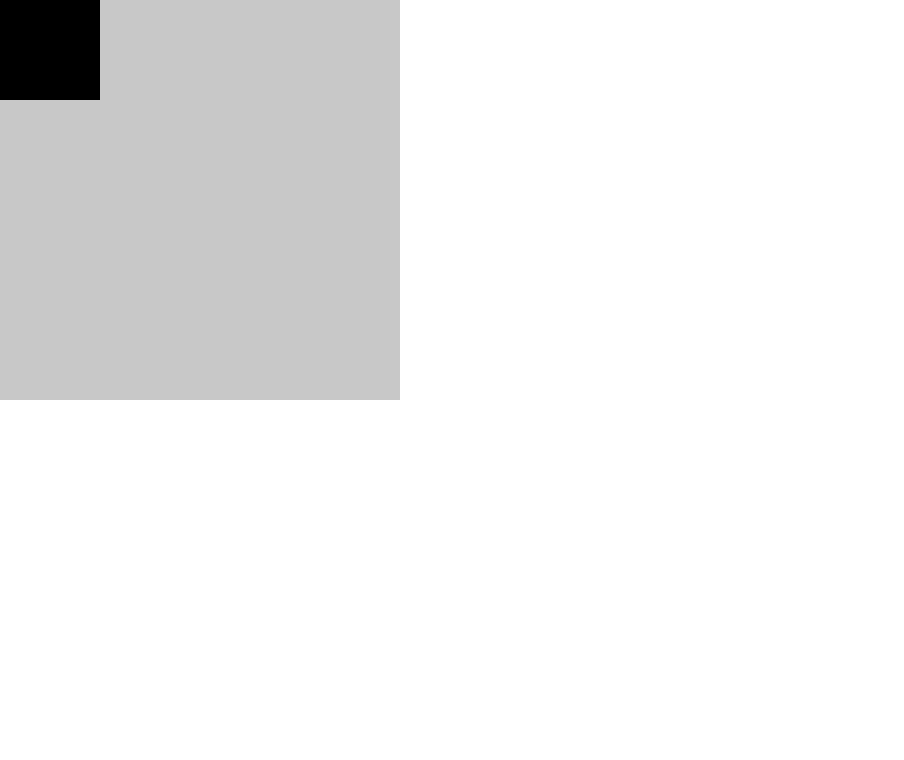
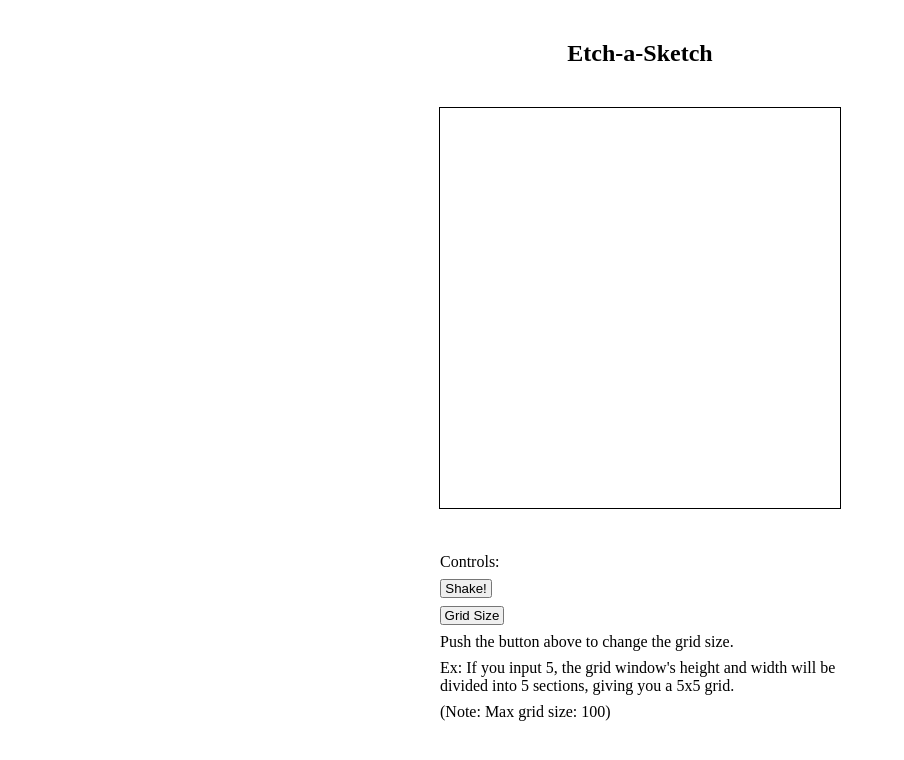
Before and after one commit to EldritchTiminy/odin-sketch, a plain HTML site: page index.html in a window 1280 px wide. Shown: the whole page, without its empty margins (0-904 px from the left). Drawn offline with Linux system fonts and the light colour scheme.

Commit message:
Etch-a-sketch is functional. Added reset button and grid size button. Both buttons functioning properly.

```diff
--- a/index.html
+++ b/index.html
@@ -6,8 +6,22 @@
     <link rel="stylesheet" href="./style.css">
   </head>
   <body>
+    <div class="header">
+      <h2>Etch-a-Sketch</h2>
+    </div>
+
     <div class="body">
     </div>
+
+    <div class="controls">
+      <p>Controls:</p>
+      <button class="reset">Shake!</button>
+      <button class="grid">Grid Size</button>
+      <p>Push the button above to change the grid size.</p>
+      <p>Ex: If you input 5, the grid window's height and width will be divided into 5 sections, giving you a 5x5 grid.</p>
+      <p>(Note: Max grid size: 100)</p>
+    </div>
+
     <script src="./script1.js"></script>
   </body>
 </html>
--- a/script1.js
+++ b/script1.js
@@ -1,9 +1,66 @@
-let bodyDiv = document.querySelector(".body");
-let pixel1 = document.createElement("div");
-pixel1.setAttribute("class", "pixel");
-function colorChange(event){
+
+
+// Buttons and Event Handlers
+// - Reset Button
+let resetButton = document.querySelector(".reset");
+resetButton.addEventListener("click", resetSketch);
+
+// - Change Grid Size Button
+let gridButton = document.querySelector(".grid");
+gridButton.addEventListener("click", gridChange);
+
+
+// Functions
+// - Resets the sketch window
+function resetSketch () {
+  let pixels = document.querySelectorAll(".pixel");
+  for (let counter = 0; counter < pixels.length; counter++){
+    pixels[counter].style.backgroundColor = "";
+  };
+};
+
+// - Changes background color of targeted element
+function colorChange (event) {
   event.target.style.backgroundColor = "black";
 }
-pixel1.addEventListener("mouseover", colorChange);
-bodyDiv.appendChild(pixel1);
-pixel1 = "reassigned";
+
+// - Prompts the user for an input to change grid size
+function gridChange () {
+  let newPixResX = Number(prompt("Enter a number between 2 and 100:"));
+  if ((typeof newPixResX) !== 'number'  || isNaN(newPixResX)) {
+    newPixResX = 4;
+  }
+  createGrid(newPixResX);
+}
+
+// - Creates pixels and adds event listeners.
+function createGrid (gridSize) {
+  let bodyDiv = document.querySelector(".body");
+  let pixel1;
+  let pixResX = gridSize;
+  if (pixResX > 100) { // limit to 100
+    pixResX = 100;
+  }
+
+  let pixRes = pixResX*pixResX;
+  let pixWid = Math.round(400/pixResX);
+  if (bodyDiv.hasChildNodes()) {
+    while (bodyDiv.hasChildNodes()) {
+      bodyDiv.removeChild(bodyDiv.firstChild);
+    }
+  }
+
+  for (let counter = 0; counter < pixRes; counter++) {
+    pixel1 = document.createElement("div");
+    pixel1.setAttribute("class", "pixel");
+    pixel1.style.width = `${pixWid}px`;
+    pixel1.style.height = `${pixWid}px`;
+    pixel1.addEventListener("mouseover", colorChange);
+    bodyDiv.appendChild(pixel1);
+    pixel1 = "reassigned";
+  }
+}
+
+
+// Function Calls
+createGrid(4);
--- a/style.css
+++ b/style.css
@@ -3,8 +3,21 @@
   margin: 0;
 }
 
+body {
+  display: flex;
+  flex-direction: column;
+  align-items: center;
+}
+
+/* Header Styling */
+.header {
+  margin-top: 40px;
+}
+
 /* Body Styling */
 .body {
+  margin: 40px 0;
+  border: solid 1px black;
   width: 400px;
   height: 400px;
   display: flex;
@@ -14,7 +27,28 @@
 
 /* Sketch Pixel Styling */
 .pixel {
-  width: 100px;
-  height: 100px;
   background-color: white;
 }
+
+/* Controls Styling */
+.controls {
+  width: 400px;
+  display: flex;
+  flex-direction: column;
+}
+
+.controls p {
+  margin: 4px 0;
+}
+
+.reset {
+  width: 52px;
+}
+
+.grid {
+  width: 64px;
+}
+
+button {
+  margin: 4px 0;
+}
```
Lines whose indentation alone changed are shown as unchanged.
